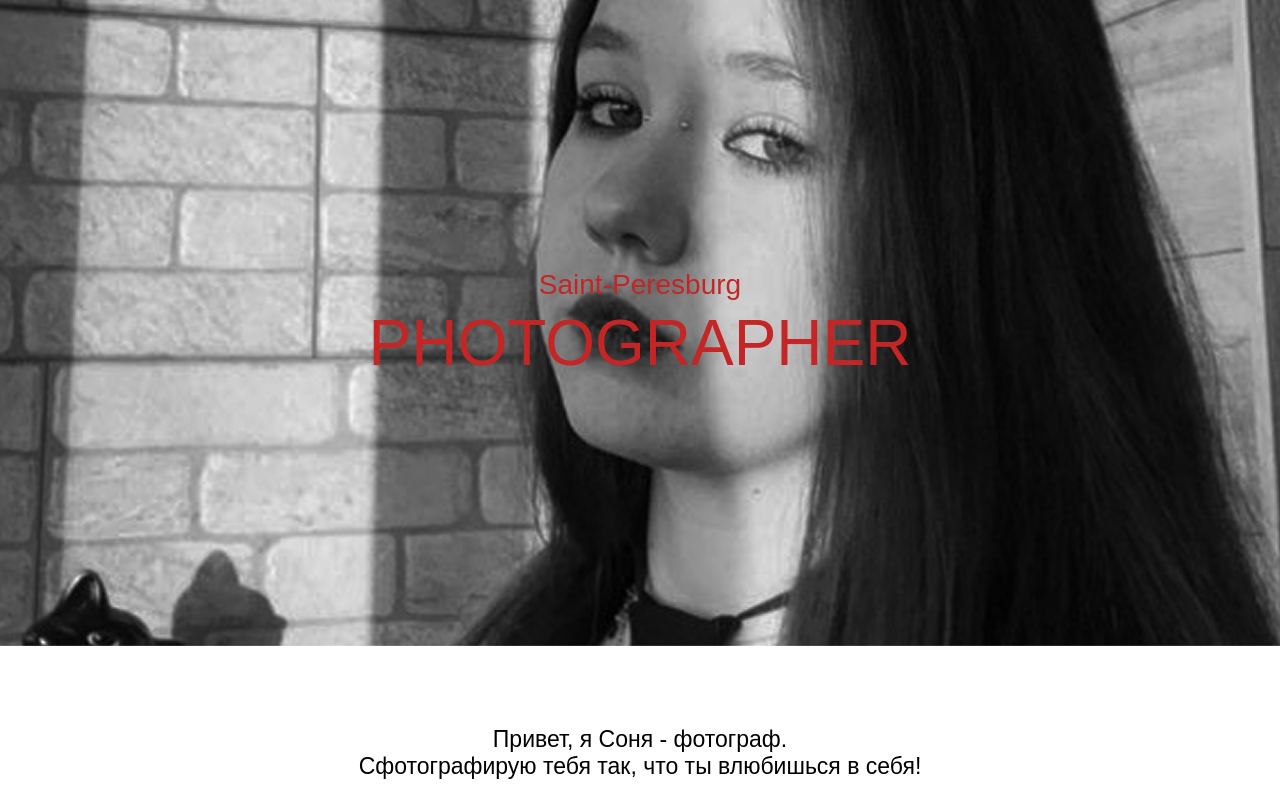
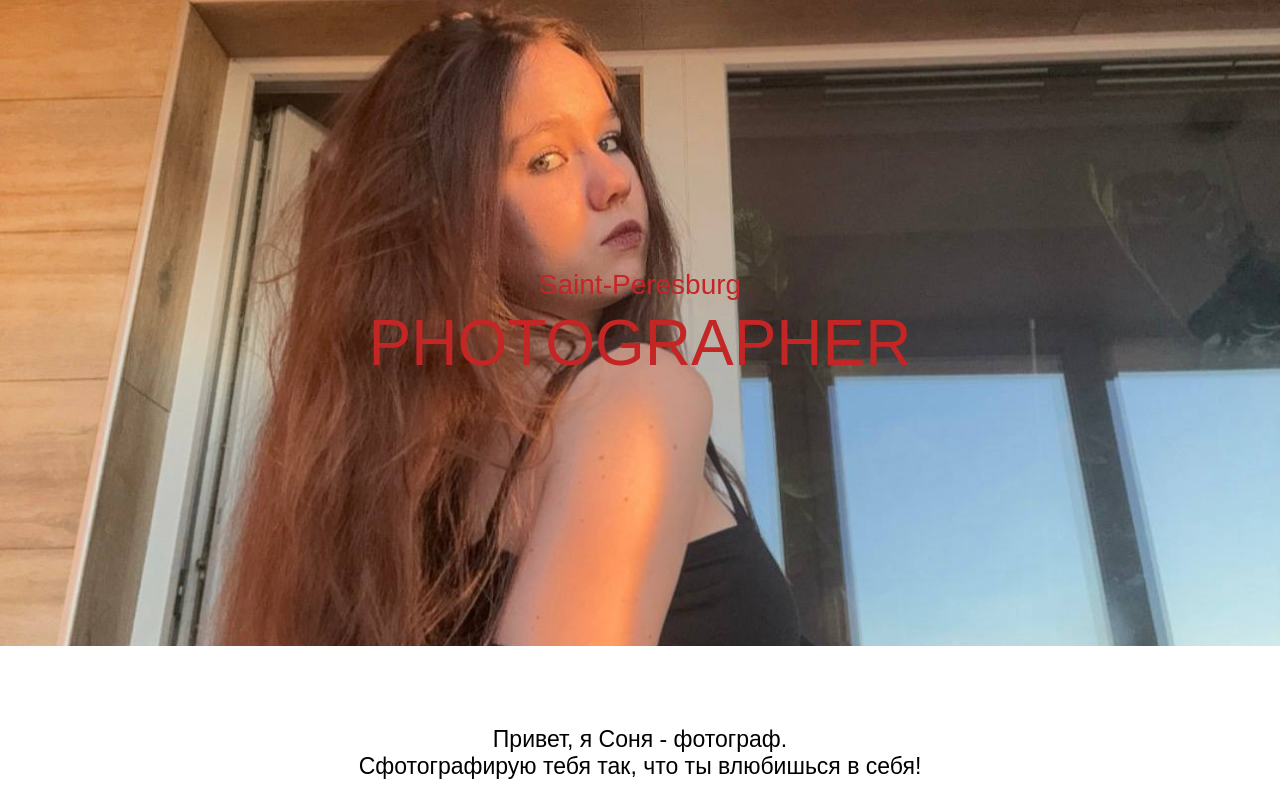
Before and after one commit to ECS1PLE/sophia-photograph, a Next.js app: page / in a window 1280 px wide. Shown: the top 800 px of the page. Built offline with nearby package versions, Linux system fonts and the light colour scheme; a web font is replaced by a local one.

Commit message:
Fix background photo on first block

```diff
--- a/app/page.tsx
+++ b/app/page.tsx
@@ -13,7 +13,7 @@ export default function Home() {
   return (
     <Container>
       <BlockwithPhoto
-        imageSrc="./images/background.png"
+        imageSrc="./images/background2.png"
         bethText="Saint-Peresburg"
         bigshotText="PHOTOGRAPHER"
       />
```
Also changed, not shown: public/images/background2.png (added).
